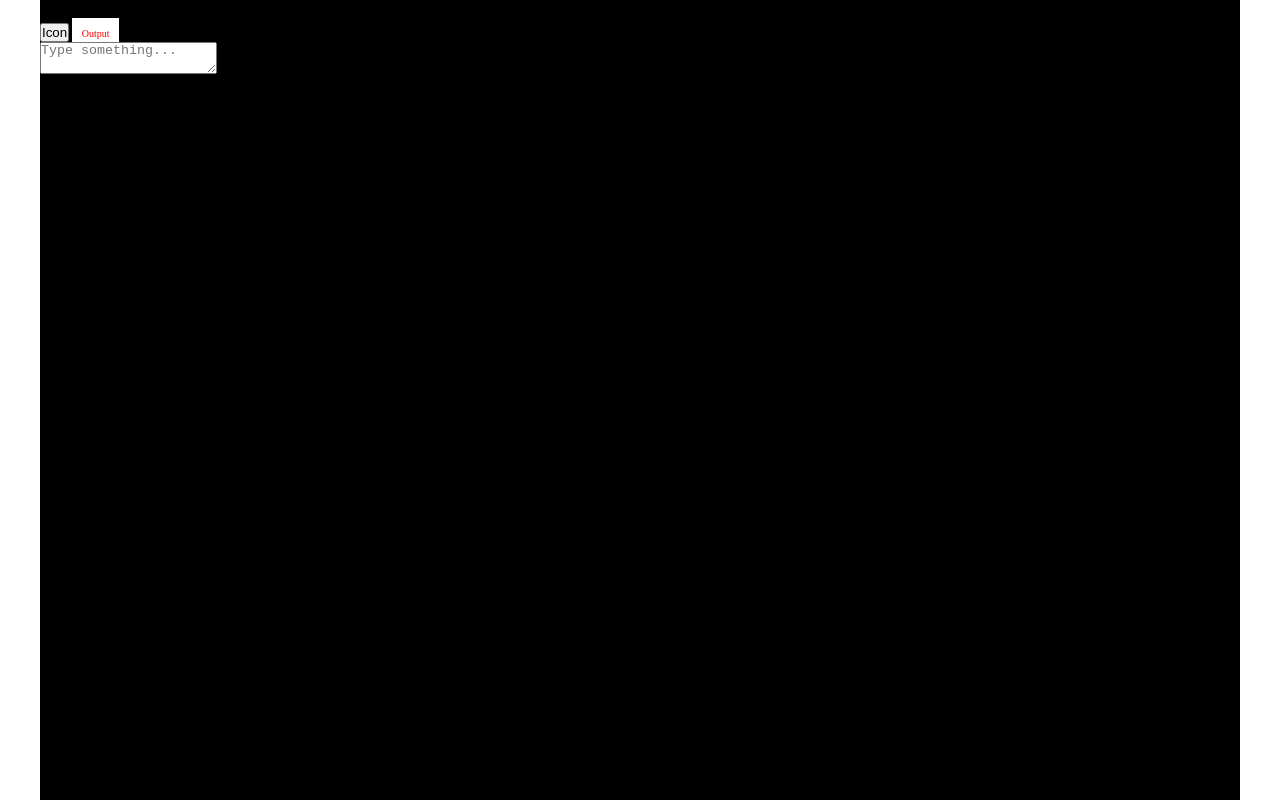
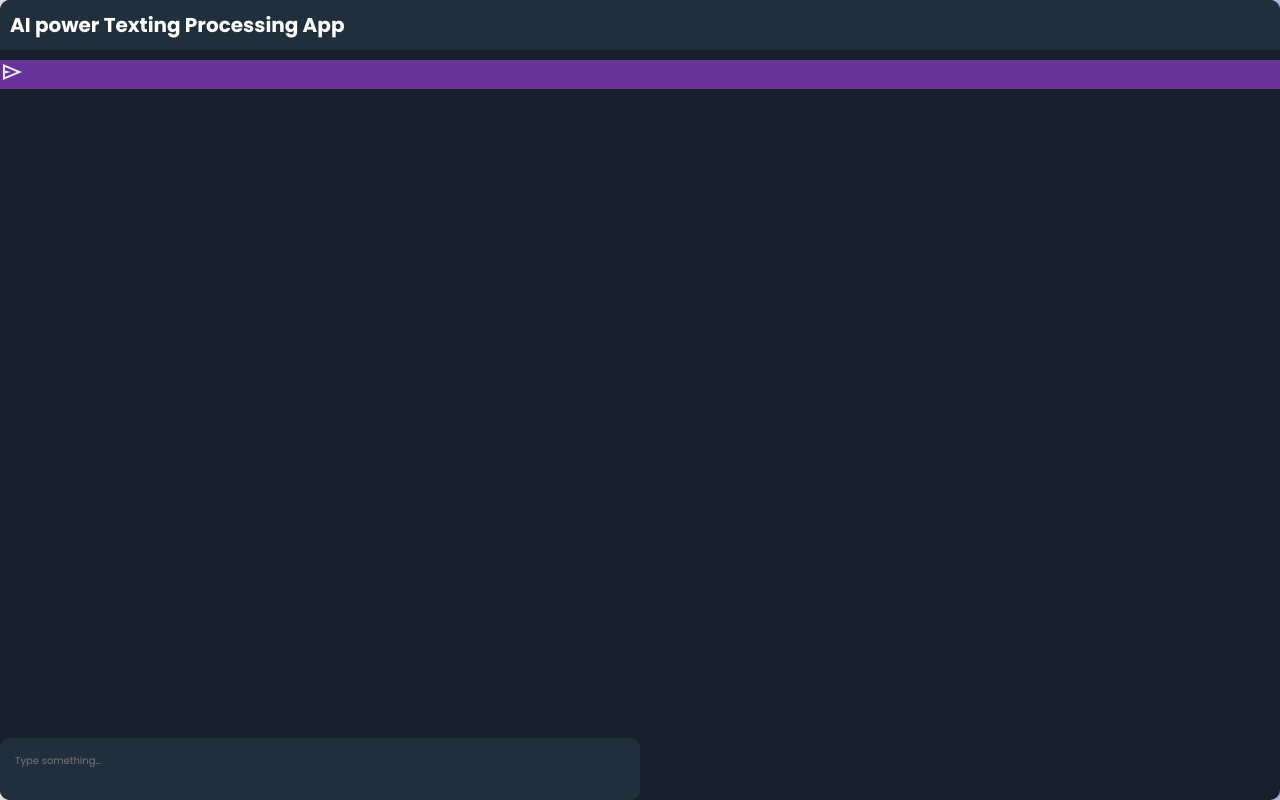
Before and after one commit to Adebemdev/AI-power-text-app, a website: page src/index.html in a window 1280 px wide. Drawn offline with Linux system fonts and the light colour scheme.

Commit message:
files updated

```diff
--- a/src/index.html
+++ b/src/index.html
@@ -31,13 +31,23 @@
         <h1 class="header-primary">AI power Texting Processing App</h1>
       </header>
       <form>
-        <div>
-          <p class="" hidden>
-            I'm <span>not sure what language this is</span>.
-          </p>
+        <div class="primary-text" hidden>
+          <p class="">I'm <span>not sure what language this is</span>.</p>
         </div>
-        <label class="" hidden>
-          Language:
+        <div class="" hidden>
+          <strong>Translation:</strong>
+          <p class="output" id="output"></p>
+        </div>
+        <div class="" hidden>
+          <strong>Summary:</strong>
+          <p class="output" id="summarize-text"></p>
+        </div>
+        <div class="" hidden>
+          <strong>Text Being Summarized:</strong>
+          <p id="originalSummary"></p>
+        </div>
+        <div class="card-lang" id="actionButtons" hidden>
+          <label for="translate" class="" hidden> Language: </label>
           <select id="translate">
             <option selected value="es">Spanish</option>
             <option value="ru">Russian</option>
@@ -46,9 +56,7 @@
             <option value="fr">French</option>
             <option value="pt">Portuguese</option>
           </select>
-        </label>
-        <!-- Buttons -->
-        <div id="actionButtons" hidden>
+          <!-- Buttons -->
           <button
             class="send"
             type="submit"
@@ -59,18 +67,30 @@
           </button>
           <button id="summarize" type="button">Summarize</button>
         </div>
-        <button id="displayButton" type="button">Icon</button>
-        <output id="output" arria-live="">Output</output>
-        <p id="summarize-text"></p>
+
         <p id="displayOutput"></p>
-        <label>
+        <div class="card-footer">
           <textarea
-            class="input"
+            class="input-chat"
             id="input"
             aria-label="textarea"
             placeholder="Type something..."
           ></textarea>
-        </label>
+          <div class="send-icon" id="displayButton">
+            <svg
+              xmlns="http://www.w3.org/2000/svg"
+              height="24px"
+              viewBox="0 -960 960 960"
+              width="24px"
+              fill="#e8eaed"
+              class="send"
+            >
+              <path
+                d="M120-160v-640l760 320-760 320Zm80-120 474-200-474-200v140l240 60-240 60v140Zm0 0v-400 400Z"
+              />
+            </svg>
+          </div>
+        </div>
       </form>
       <div id="loading-spinner" style="display: none">
         <img src="" alt="Loading..." />
--- a/src/newScript.js
+++ b/src/newScript.js
@@ -19,6 +19,7 @@ class TextProcessor {
       displayButton: document.getElementById('displayButton'),
       form: document.querySelector('form'),
       summaryOutput: document.getElementById('summarize-text'),
+      originalSummary: document.getElementById('originalSummary'),
     };
 
     // Validate required elements
@@ -45,6 +46,11 @@ class TextProcessor {
       e.preventDefault();
       this.handleSummarize();
       console.log('Summarizing the text...');
+    });
+
+    this.elements.targetLanguage.addEventListener('change', () => {
+      // Translate using the original text (if available) or current input
+      this.handleTranslate();
     });
 
     this.elements.messageInput.addEventListener('keypress', (e) => {
@@ -85,7 +91,8 @@ class TextProcessor {
 
   // Handle translation process
   async handleTranslate() {
-    const message = this.elements.messageInput.value.trim();
+    const message =
+      this.elements.messageInput.value.trim() || this.originalText;
     if (!message) {
       this.showError('Please enter some text to translate');
       return;
@@ -122,7 +129,7 @@ class TextProcessor {
 
       this.elements.detectedLanguage.textContent = `${(
         confidence * 100
-      ).toFixed(1)}% sure that this is ${languageName}`;
+      ).toFixed(1)}% ${languageName}`;
     } catch (error) {
       throw new Error('Language detection failed');
     }
@@ -154,6 +161,14 @@ class TextProcessor {
       this.showError('Please enter some text to summarize');
       return;
     }
+
+    if (text.length < 150) {
+      this.showError('Please enter at least 150 characters to summarize.');
+      return;
+    }
+
+    // Display the text being summarized so users can review it
+    this.elements.originalSummary.textContent = text;
 
     try {
       await this.summarizeText(text);
@@ -205,7 +220,6 @@ class TextProcessor {
   // UI helper function for errors
   showError(message) {
     console.error(message);
-    // You could add a proper error display UI here
     this.elements.messageOutput.textContent = message;
   }
 }
--- a/src/style.css
+++ b/src/style.css
@@ -1,3 +1,5 @@
+@import url('https://fonts.googleapis.com/css2?family=Poppins:wght@200;400;500;600;700&display=swap');
+
 * {
   padding: 0;
   margin: 0;
@@ -10,18 +12,72 @@ html {
 
 body {
   display: flex;
+  display: flex;
+  align-items: center;
+  justify-content: center;
+  height: 100vh;
+  font-family: 'poppins', sans-serif;
+  background-color: #c9d6ff;
+  background: linear-gradient(to right, #e2e2e2, #c9d6ff);
 }
 
 .container {
-  background-color: #000;
-  width: 120rem;
-  margin: 0 auto;
+  width: 100%;
   height: 100vh;
+  background-color: #17202a;
+  border-radius: 10px;
+  box-shadow: 5px 0 10px rgba(0, 0, 0, 0.3);
+  position: relative;
 }
 
-#output {
+.header {
+  background-color: #212f3d;
+  border-radius: 10px 10px 0 0;
+  padding: 1rem;
+  color: #fff;
+  width: 100%;
+}
+
+::-webkit-scrollbar {
+  width: 05px;
+}
+::-webkit-scrollbar-track {
+  box-shadow: inset 0 0 5px grey;
+  border-radius: 5px;
+}
+::-webkit-scrollbar-thumb {
+  background: #2c3e50;
+  border-radius: 5px;
+}
+
+.card-footer {
+  display: flex;
+  align-items: center;
+  justify-content: space-between;
+  margin: 1rem 0;
+  background-color: rebeccapurple;
+}
+
+.card-footer textarea {
+  resize: none;
+  border: none;
+  outline: none;
+  font-family: inherit;
+  width: 50%;
+  display: flex;
+  padding: 1.5rem;
+  background-color: #212f3d;
+  border-radius: 10px;
+  color: #fff;
   font-size: 1rem;
-  color: red;
-  background-color: white;
-  padding: 1rem;
+  position: absolute;
+  bottom: 0;
 }
+
+.sending-icon {
+}
+.sending-icon .send {
+  color: #fff;
+  font-size: 1.5rem;
+  cursor: pointer;
+}
```
